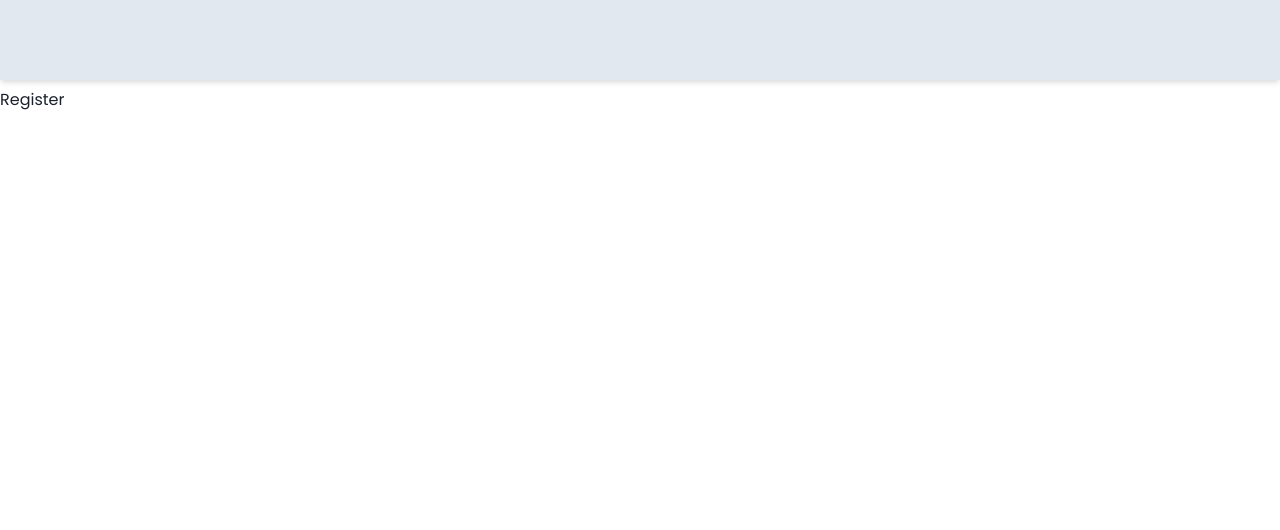
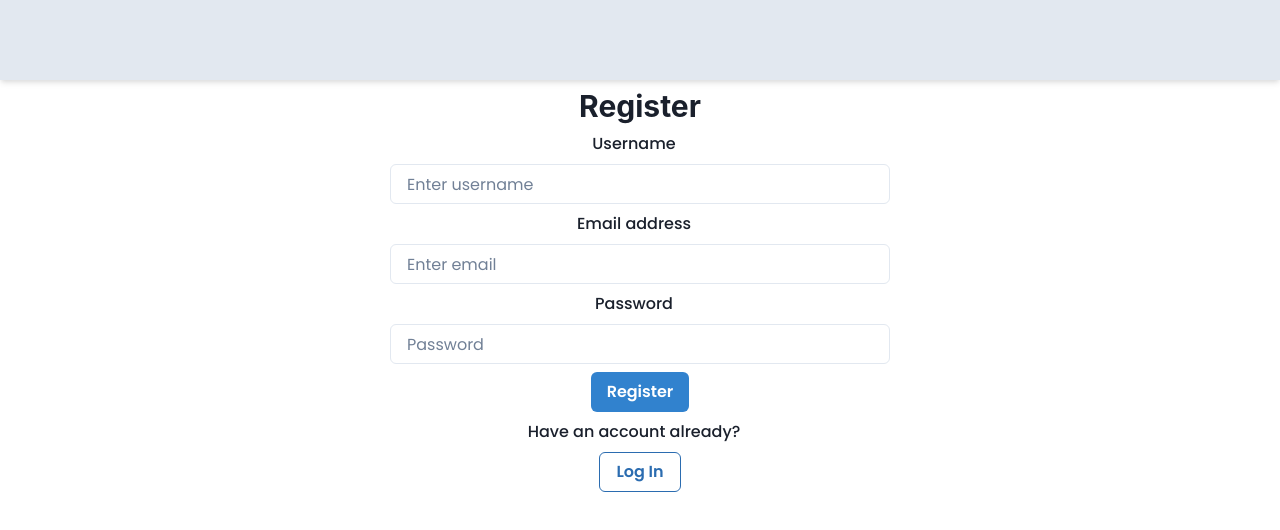
Before and after one commit to valpas312/React-Integrador, a React (Vite) app: page /register in a window 1280 px wide. Shown: the top 530 px of the page. Built offline with nearby package versions, Linux system fonts and the light colour scheme.

Commit message:
agregando funcionalidades y renderizado de ordenes en el perfil

```diff
--- a/src/components/styles/CheckoutModal.jsx
+++ b/src/components/styles/CheckoutModal.jsx
@@ -15,6 +15,7 @@ import { useDispatch, useSelector } from "react-redux";
 import { setOrder } from "../../redux/slices/userSlice";
 import { clearCart } from "../../redux/slices/productsSlice";
 import { useNavigate } from "react-router-dom";
+import FormatedDate from "../../utils/FormatedDate";
 
 import {v4} from 'uuid';
 
@@ -30,7 +31,7 @@ const CheckoutModal = () => {
     const navigate = useNavigate()
 
     const handleOnCLick = () => {
-        dispatch(setOrder({id, cart}))
+        dispatch(setOrder({id, cart, date: FormatedDate(), total: cart.reduce((acc, curr) => acc + curr.price, 0)}))
         dispatch(clearCart())
         onOpen()
     };
--- a/src/components/styles/CheckoutModalAddress.jsx
+++ b/src/components/styles/CheckoutModalAddress.jsx
@@ -12,6 +12,7 @@ import {
   FormLabel,
   Input,
   useDisclosure,
+  useToast
 } from "@chakra-ui/react";
 import { useDispatch } from "react-redux";
 import { setShippingAddress } from "../../redux/slices/userSlice";
@@ -20,6 +21,7 @@ import { useRef } from "react";
 
 const CheckoutModalAddress = () => {
   const dispatch = useDispatch();
+  const toast = useToast();
 
   const handleSubmit = (e) => {
     e.preventDefault();
@@ -29,6 +31,13 @@ const CheckoutModalAddress = () => {
     };
     dispatch(setShippingAddress(shippingAddress));
     onClose();
+    toast({
+      title: "Shipping address added.",
+      description: "We've added your shipping address for your next purchase.",
+      status: "success",
+      duration: 5000,
+      isClosable: true,
+    });
   };
 
   const { isOpen, onOpen, onClose } = useDisclosure();
@@ -37,7 +46,7 @@ const CheckoutModalAddress = () => {
   const finalRef = useRef(null);
   return (
     <>
-      <Button onClick={onOpen}>Add shipping address</Button>
+      <Button onClick={onOpen} colorScheme="yellow">Add shipping address</Button>
       <Modal
         initialFocusRef={initialRef}
         finalFocusRef={finalRef}
--- a/src/pages/Checkout.jsx
+++ b/src/pages/Checkout.jsx
@@ -24,7 +24,7 @@ const Checkout = () => {
         <Text fontWeight="semibold" >Subtotal: ${total}</Text>
         <Text fontWeight="semibold" >Total: ${total + shipping}</Text>
         {
-          Object.keys(address).length === 0 ?
+          address === null ||  Object.keys(address).length === 0 ?
             <CheckoutModalAddress />
             : <CheckoutModal/>
         }
--- a/src/pages/Login.jsx
+++ b/src/pages/Login.jsx
@@ -36,6 +36,7 @@ const Login = () => {
     w="70vw"
     h="100%"
     mx="auto"
+    maxW="500px"
     >
       <Heading as="h1" size="lg" mb="2">
         Log In
--- a/src/pages/Profile.jsx
+++ b/src/pages/Profile.jsx
@@ -1,6 +1,7 @@
-import { Box, Heading, Text } from "@chakra-ui/react"
+import {Heading, Text } from "@chakra-ui/react"
 import { useSelector } from "react-redux"
 import GenericBox from "../components/styles/GenericBox"
+import GenericCard from "../components/styles/GenericCard"
 
 const Profile = () => {
 
@@ -11,13 +12,26 @@ const Profile = () => {
 
   console.log(orders)
 
-  return <GenericBox>
+  return <GenericBox direction="column">
     <Heading>Profile</Heading>
-    <Box>
+    <GenericBox direction="column">
+    <GenericBox direction="column">
+      <Heading>Account Details</Heading>
       <Text>Name: {username}</Text>
       <Text>Email: {email}</Text>
-      <Text>Orders: { orders === undefined ? "No orders yet" : orders.length }</Text>
-      </Box>
+    </GenericBox>
+    <GenericBox direction="column">
+      <Heading>Orders</Heading>
+      <GenericBox direction="column">
+        {orders.map(order => <GenericCard key={order.id}>
+          <Text>Order ID: {order.id}</Text>
+          <Text>Order Date: {order.date}</Text>
+          <Text>Order Items: {order.cart.map(item => <Text key={item.title} >{item.title}</Text>)}</Text>
+          <Text>Order Total: {order.total}</Text>
+        </GenericCard>)}
+        </GenericBox>
+      </GenericBox>
+      </GenericBox>
   </GenericBox>
 }
 
--- a/src/pages/Register.jsx
+++ b/src/pages/Register.jsx
@@ -1,8 +1,61 @@
+import {
+  Button,
+  FormControl,
+  FormLabel,
+  Heading,
+  Input,
+} from "@chakra-ui/react"
+import { Link } from "react-router-dom"
+import { useDispatch } from "react-redux";
+import { login } from "../redux/slices/userSlice";
+import { useNavigate } from "react-router-dom";
 
 const Register = () => {
-  return <>
-    <h1>Register</h1>
-  </>
+  const dispatch = useDispatch()
+  const navigate = useNavigate()
+
+  const handleSubmit = (e) => {
+    e.preventDefault()
+    const user = {
+      username: e.target.username.value,
+      email: e.target.email.value,
+      password: e.target.password.value,
+    }
+    dispatch(login(user))
+    navigate("/")
+  };
+
+  return <FormControl
+  as="form"
+  onSubmit={handleSubmit}
+  display="flex"
+  flexDirection="column"
+  alignItems="center"
+  justifyContent="center"
+  w="70vw"
+  h="100%"
+  mx="auto"
+  maxW="500px"
+  >
+    <Heading as="h1" size="lg" mb="2">
+      Register
+    </Heading>
+    <FormLabel>Username</FormLabel>
+    <Input required type="text" id="username" placeholder="Enter username" mb="2" />
+    <FormLabel>Email address</FormLabel>
+    <Input required type="email" id="email" placeholder="Enter email" mb="2" />
+    <FormLabel>Password</FormLabel>
+    <Input required type="password" id="password" placeholder="Password" mb="2" />
+
+    <Button colorScheme="blue" type="submit" mb="2">
+      Register
+    </Button>
+    {/* eslint-disable-next-line react/no-unescaped-entities */}
+    <FormLabel>Have an account already?</FormLabel>
+    <Button colorScheme="blue" variant="outline" as={Link} to="/login" >
+      Log In
+    </Button>
+  </FormControl>
 }
 
 export default Register
--- a/src/redux/slices/userSlice.js
+++ b/src/redux/slices/userSlice.js
@@ -16,6 +16,7 @@ const userSlice = createSlice({
         logout: (state) => {
             state.user = null;
             state.shippingAddress = null;
+            state.orders = [];
         },
         setShippingAddress: (state, action) => {
             state.shippingAddress = action.payload;
--- /dev/null
+++ b/src/utils/FormatedDate.js
@@ -0,0 +1,10 @@
+const FormatedDate = () => {
+    const date = new Date();
+    const day = date.getDate();
+    const month = date.getMonth() + 1;
+    const year = date.getFullYear();
+
+    return `${day}/${month}/${year}`;
+};
+
+export default FormatedDate;
```
